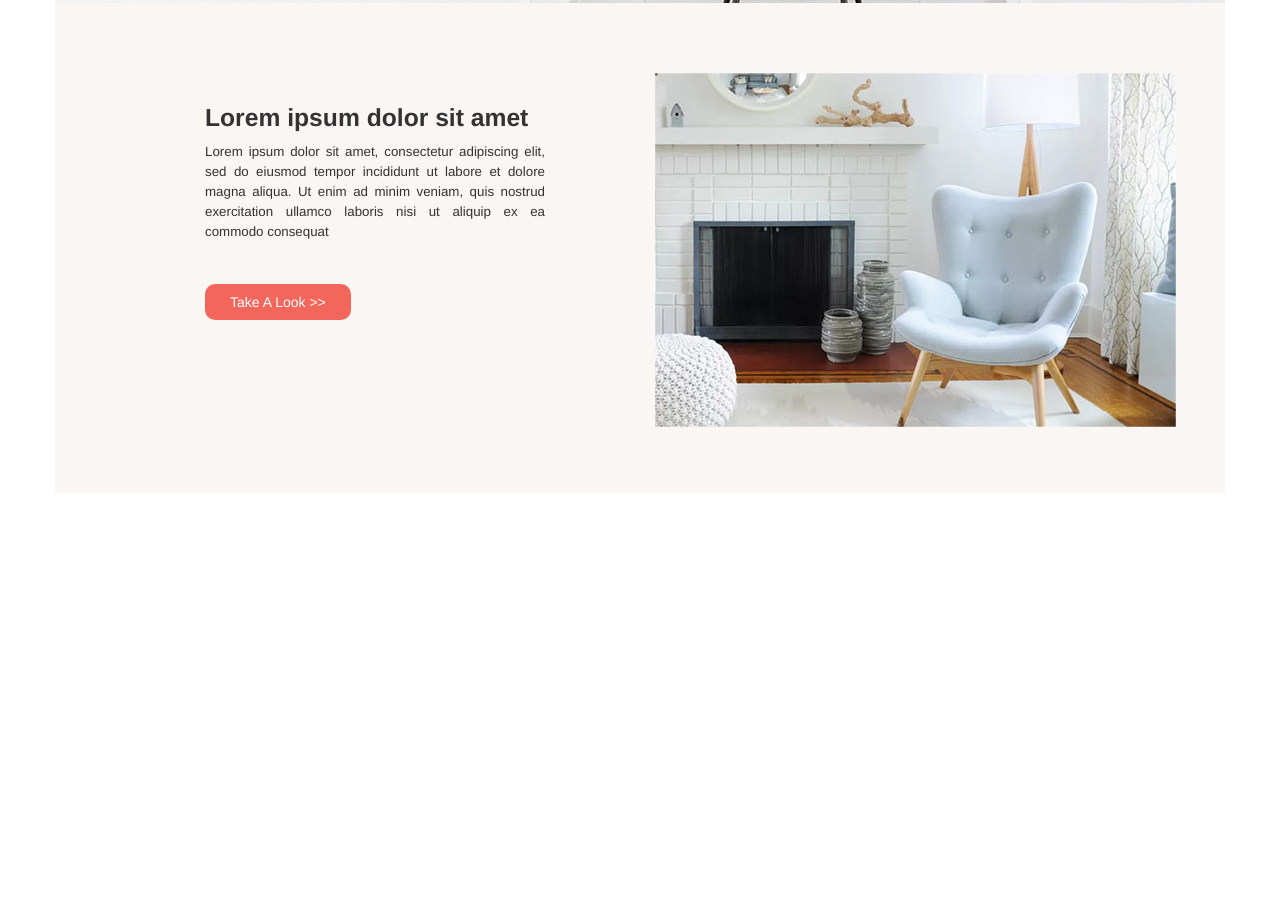
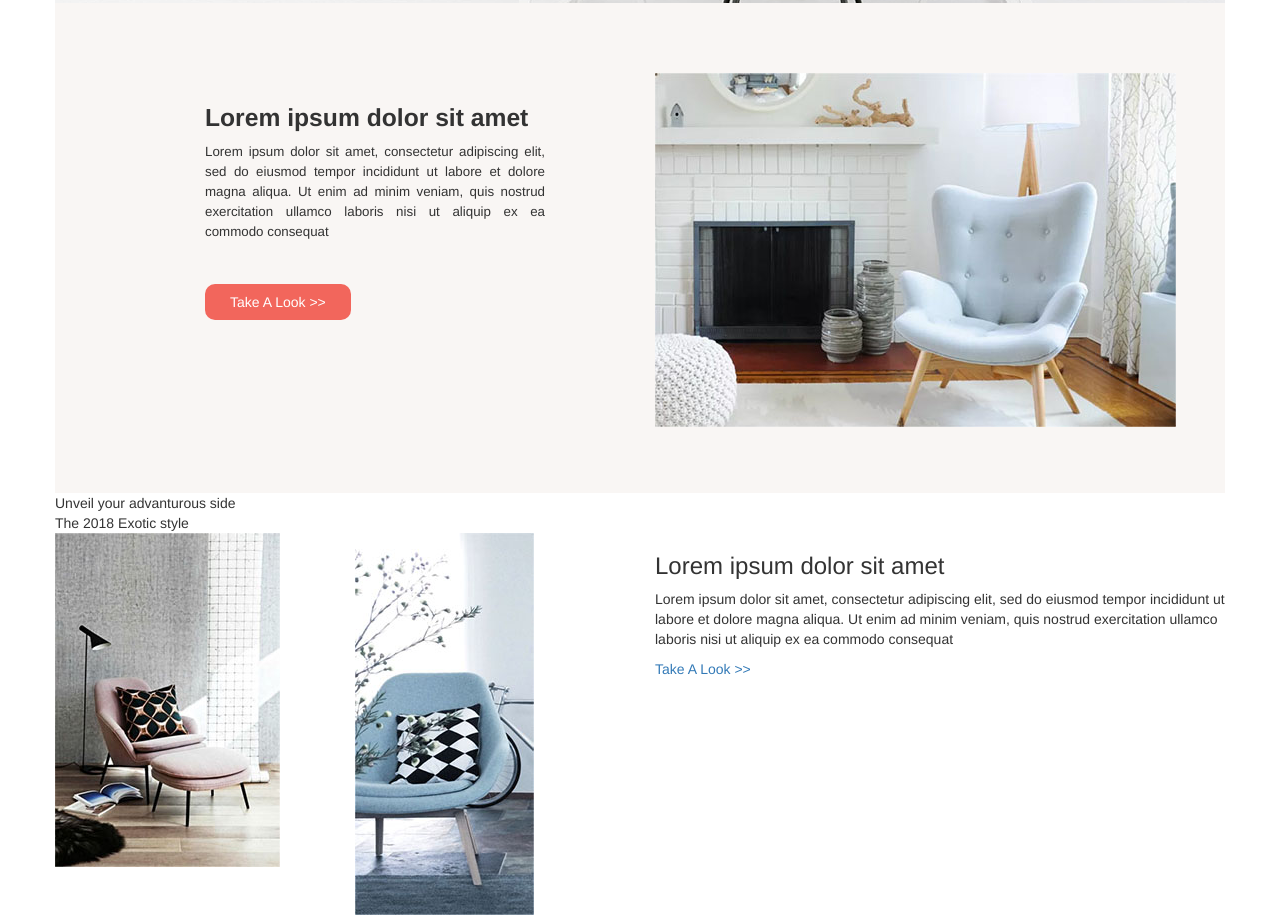
Before and after one commit to ThanhNguyen26/psd, a plain HTML site: page index.html in a window 1280 px wide. Shown: the part 1605-2520 px from the top of the page. Before the commit the page ends 2098 px from the top, so only its background shows below. Drawn offline with Linux system fonts and the light colour scheme.

Commit message:
cap nhat

```diff
--- a/index.html
+++ b/index.html
@@ -33,13 +33,13 @@
 	<div class="container">
 		<div class="row">
 			<div class="col-md-5 left">
-				<i class="fas fa-phone"></i>Hotline: <a>0998998990</a>
+				<i class="fas fa-phone"></i>Hotline: <a href="#">0998998990</a>
 			</div>
 			<div class="col-md-2 logo">
-				<img src="img/logo.png">
+				<a href="#"><img src="img/logo.png"></a>
 			</div>
 			<div class="col-md-5 right">
-				<div class="profesional"><a href="">Profesional</a></div>
+				<div class="profesional"><a href="#">Profesional</a></div>
 				<div class="action">
 					<div class="form">
 						<form>
@@ -255,6 +255,39 @@
 		</div>
 	</div> -->
 	<!-- list product -->
+
+
+
+	<!-- wrap 4 -->
+	<div class="row wrap4">
+			<div class="content">Unveil your advanturous side</div>
+			<div class="slogan">The 2018 Exotic style</div>
+			<div class="line">
+
+			</div>
+			<div class="row">
+				<div class="col-md-6">
+					<div class="row">
+						<div class="col-xs-6 img-bot">
+							<img src="img/botttomimg.jpg">
+						</div>
+						<div class="col-xs-6 img-top">
+							<img src="img/topimg.jpg">
+						</div>
+					</div>
+				</div>
+				<div class="col-md-6">
+					<div class="wrap3-content" style="margin-left: 0px;">
+						<div class="wrap3-content-sub">
+							<h3>Lorem ipsum dolor sit amet</h3>
+							<p>Lorem ipsum dolor sit amet, consectetur adipiscing elit, sed do eiusmod tempor incididunt ut labore et dolore magna aliqua. Ut enim ad minim veniam, quis nostrud exercitation ullamco laboris nisi ut aliquip ex ea commodo consequat</p>
+						</div>
+						<div class="link"><a href="#">Take A Look >></a></div>
+					</div>
+				</div>
+			</div>
+	</div>
+	<!-- end wrap 4 -->
 </div>
 
 
```
